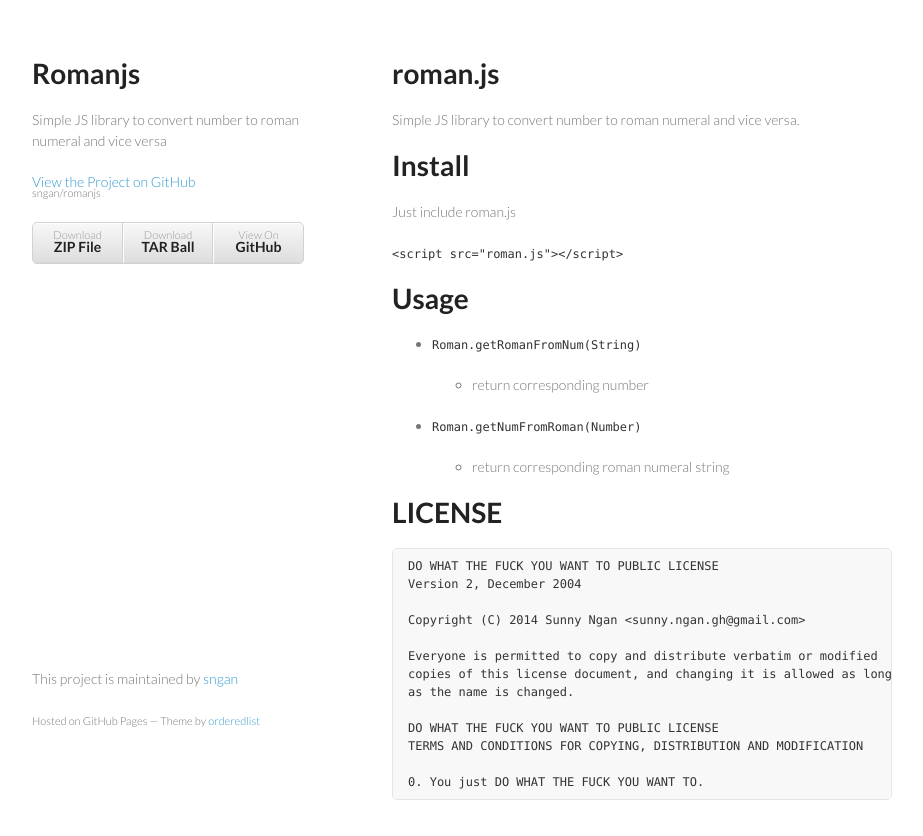
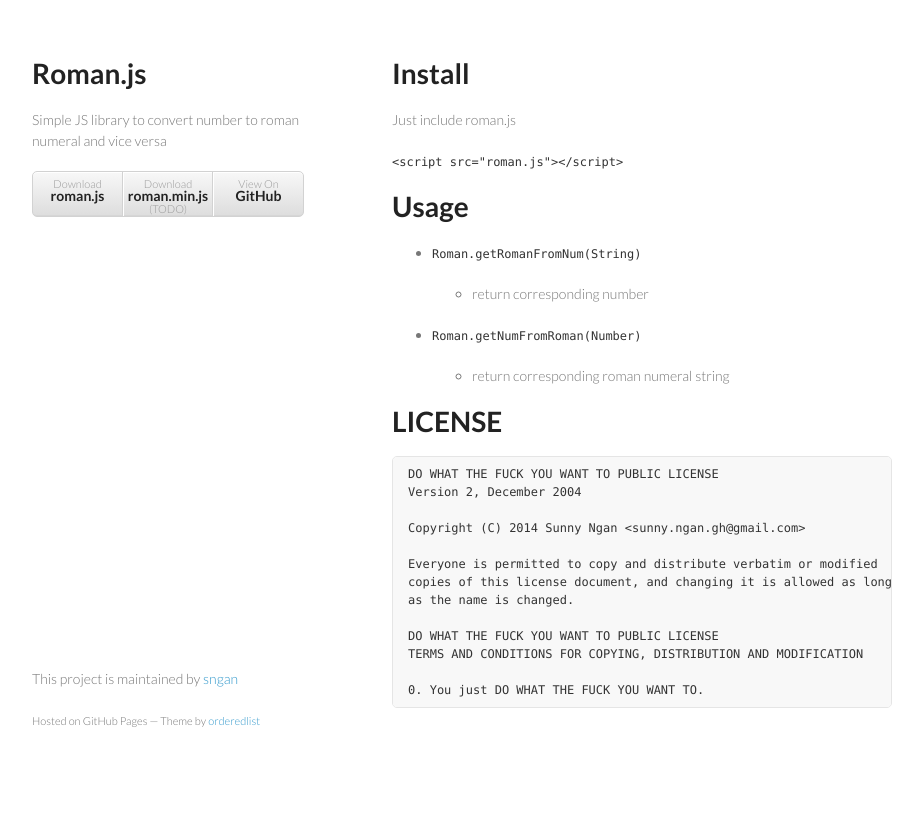
Before and after one commit to sngan/romanjs, a plain HTML site: page index.html in a window 1280 px wide. Shown: the whole page, without its empty margins (178-1101 px from the left). After the commit the page ends 800 px from the top, so only its background shows below. Drawn offline with Linux system fonts and the light colour scheme.

Commit message:
Page stuff

```diff
--- a/index.html
+++ b/index.html
@@ -15,24 +15,22 @@
   <body>
     <div class="wrapper">
       <header>
-        <h1>Romanjs</h1>
+        <h1>Roman.js</h1>
         <p>Simple JS library to convert number to roman numeral and vice versa</p>
 
-        <p class="view"><a href="https://github.com/sngan/romanjs">View the Project on GitHub <small>sngan/romanjs</small></a></p>
-
-
         <ul>
-          <li><a href="https://github.com/sngan/romanjs/zipball/master">Download <strong>ZIP File</strong></a></li>
-          <li><a href="https://github.com/sngan/romanjs/tarball/master">Download <strong>TAR Ball</strong></a></li>
-          <li><a href="https://github.com/sngan/romanjs">View On <strong>GitHub</strong></a></li>
+          <li><a href="https://raw.githubusercontent.com/sngan/romanjs/master/roman.js">
+              Download <strong>roman.js</strong>
+          </a></li>
+          <li><a href="">
+              Download <strong>roman.min.js</strong> (TODO)
+          </a></li>
+          <li><a href="https://github.com/sngan/romanjs">
+              View On <strong>GitHub</strong>
+          </a></li>
         </ul>
       </header>
       <section>
-        <h1>
-<a id="romanjs" class="anchor" href="#romanjs" aria-hidden="true"><span class="octicon octicon-link"></span></a>roman.js</h1>
-
-<p>Simple JS library to convert number to roman numeral and vice versa.</p>
-
 <h1>
 <a id="install" class="anchor" href="#install" aria-hidden="true"><span class="octicon octicon-link"></span></a>Install</h1>
 
--- a/stylesheets/styles.css
+++ b/stylesheets/styles.css
@@ -103,7 +103,7 @@
 
 header ul {
   list-style:none;
-  height:40px;
+  height:44px;
 
   padding:0;
 
@@ -125,7 +125,7 @@
   width:89px;
   float:left;
   border-right:1px solid #d2d2d2;
-  height:40px;
+  height:44px;
 }
 
 header ul a {
```
